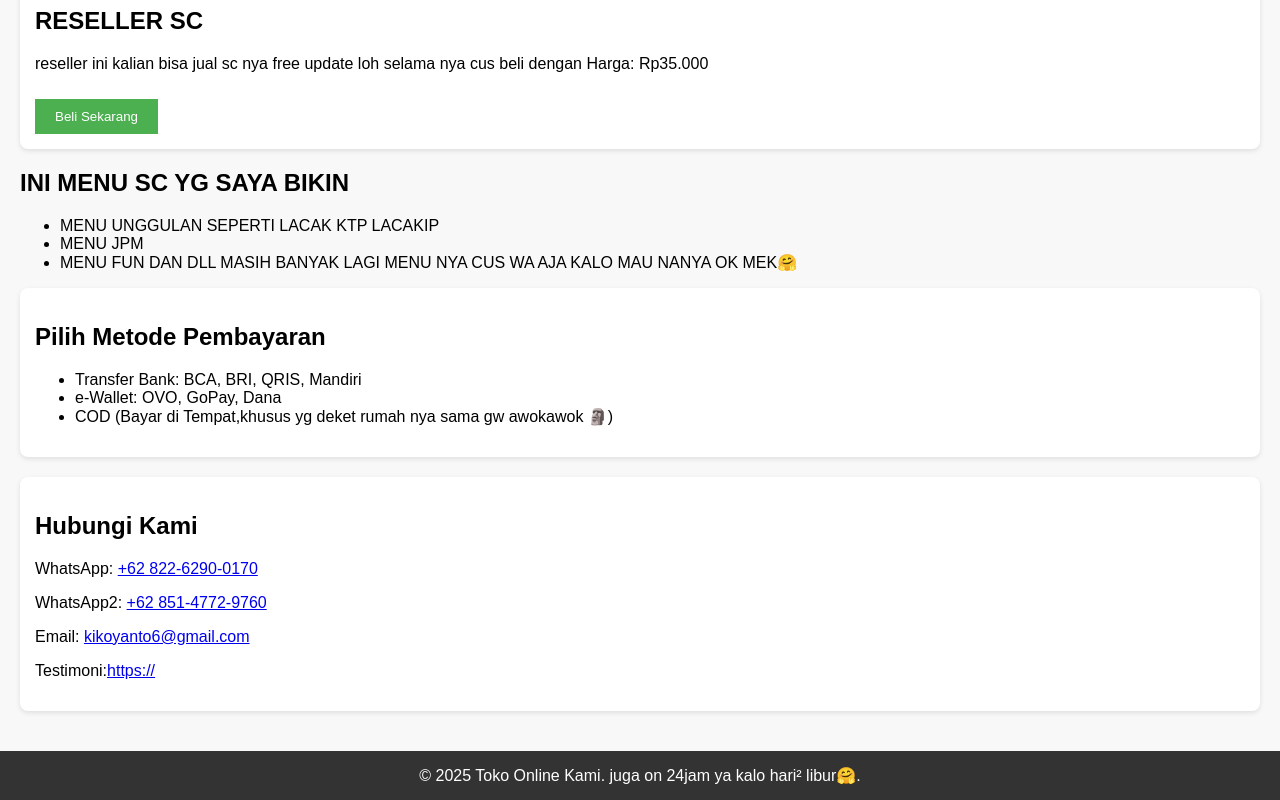
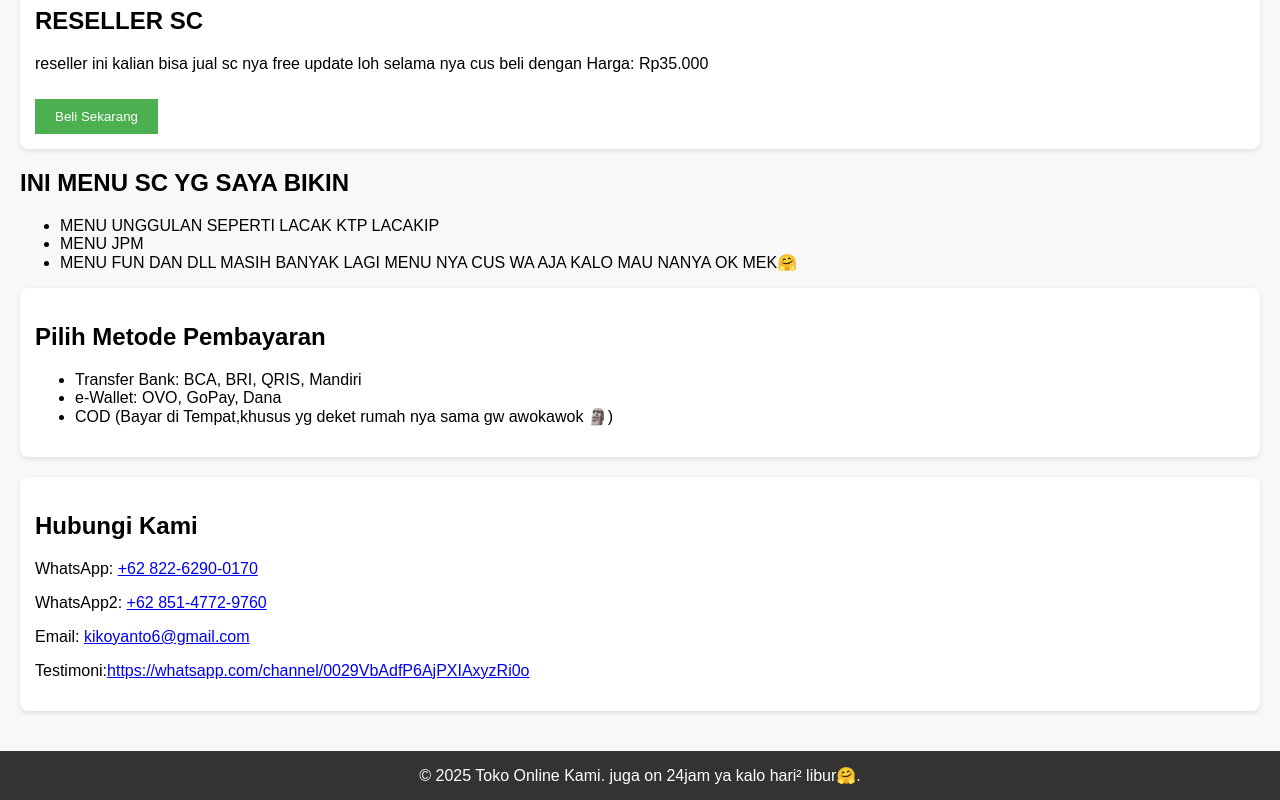
Before and after one commit to FOURBOTZZ/sc-FOURBOTZV2-3, a plain HTML site: page index.html in a window 1280 px wide. Shown: the part 1163-1963 px from the top of the page. Drawn offline with Linux system fonts and the light colour scheme.

Commit message:
Update index.html

```diff
--- a/index.html
+++ b/index.html
@@ -108,7 +108,7 @@
       <p>WhatsApp: <a href="https://wa.me/6283169964415">+62 822-6290-0170</a></p>
       <p>WhatsApp2: <a href="https://wa.me/6285147729760">+62 851-4772-9760</a></p>
       <p>Email: <a href="mailto: kikoyanto6@gmail.com">kikoyanto6@gmail.com</a></p>
-      <p>Testimoni:<a href="Testi:https://">https://</a></p>
+      <p>Testimoni:<a href="Testi:https://whatsapp.com/channel/0029VbAdfP6AjPXIAxyzRi0o">https://whatsapp.com/channel/0029VbAdfP6AjPXIAxyzRi0o</a></p>
     </div>
   </div>
 
```
